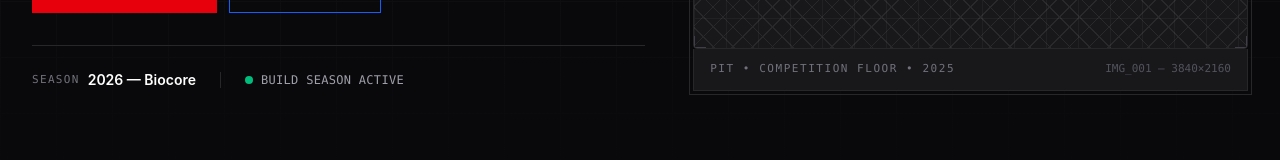
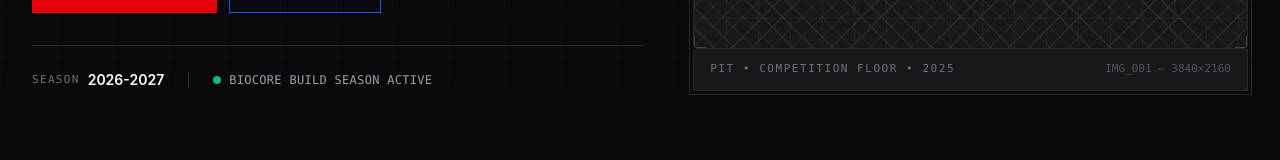
Before and after one commit to Stepinac-Iron-Crusaders/iron-crusaders-website, a React (Vite) app: page / in a window 1280 px wide. Shown: the part 548-708 px from the top of the page. Built offline with nearby package versions, Linux system fonts and the light colour scheme.

Commit message:
Home: Season 2026->2026-2027, Build Season Active -> Biocore build season active

```diff
--- a/src/pages/Home.tsx
+++ b/src/pages/Home.tsx
@@ -102,9 +102,7 @@ export default function Home() {
                     Season
                   </span>
 
-                  <span className="text-sm font-semibold text-white">
-                    2026 — Biocore
-                  </span>
+                  <span className="text-sm font-semibold text-white">2026-2027</span>
                 </div>
 
                 <span
@@ -118,9 +116,7 @@ export default function Home() {
                     aria-hidden="true"
                   />
 
-                  <span className="font-mono text-xs uppercase tracking-wide text-zinc-400">
-                    Build Season Active
-                  </span>
+                  <span className="font-mono text-xs uppercase tracking-wide text-zinc-400">Biocore build season active</span>
                 </div>
               </div>
             </div>
```
